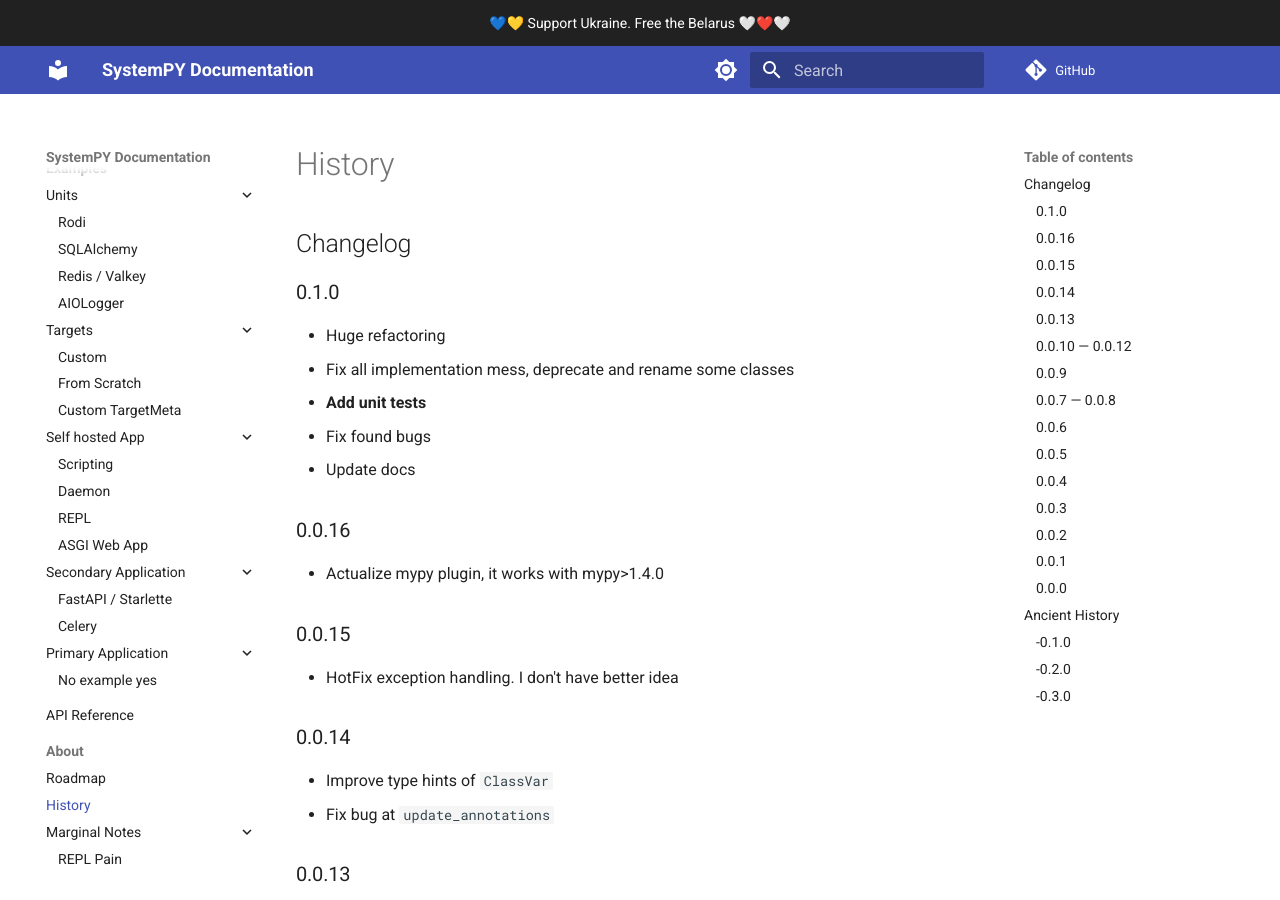
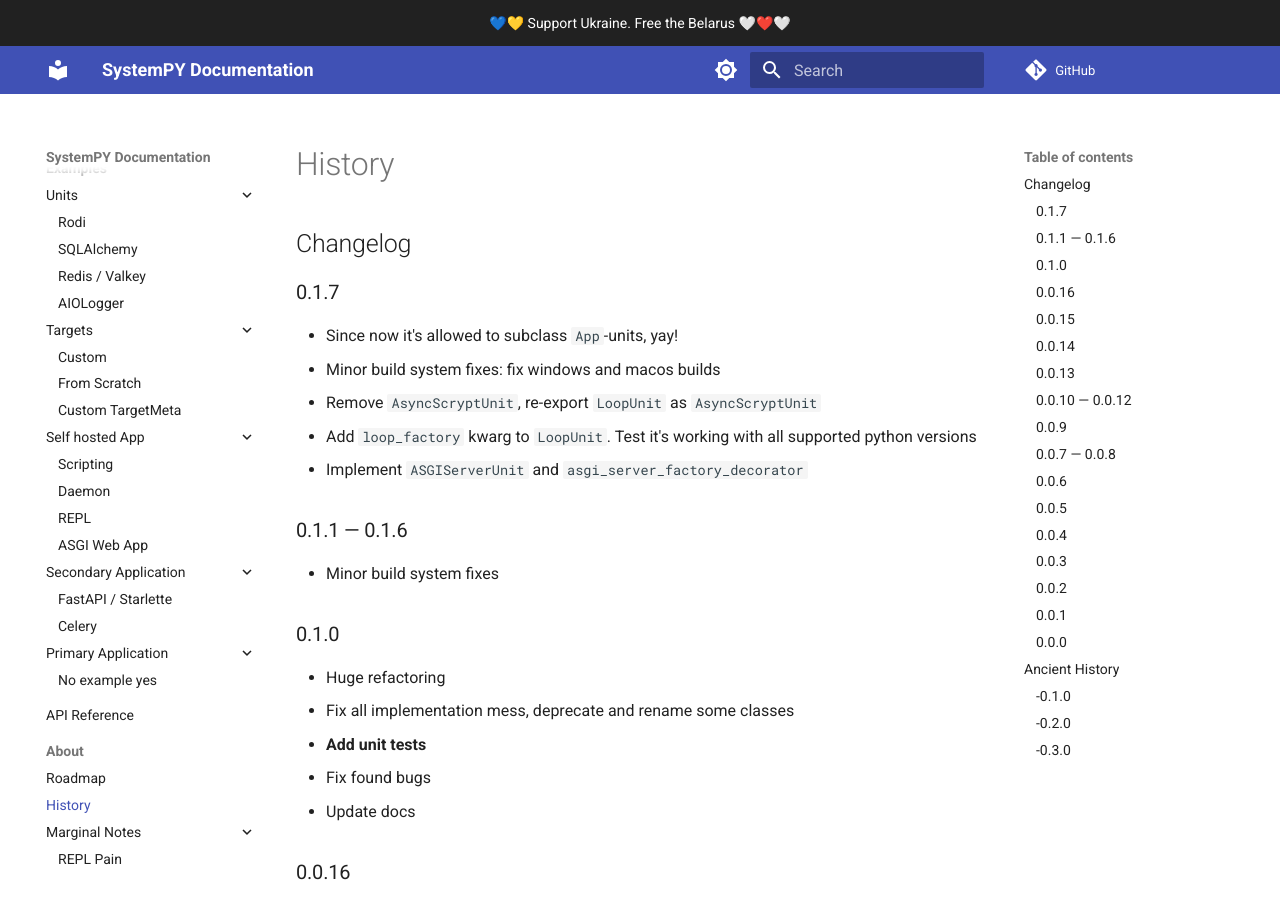
Before and after one commit to kai3341/systemPY, an MkDocs documentation site: the page built from docs/about/history.md, in a window 1280 px wide and 900 px high. Built offline with MkDocs 1.6.1 and Material for MkDocs 9.7.7, drawn with Linux system fonts in a browser that asks for light colours; comment, search, counter and statistics services are not loaded.

Commit message:
More docs. Bump version

```diff
--- a/docs/about/history.md
+++ b/docs/about/history.md
@@ -1,4 +1,17 @@
 ## Changelog
+
+### 0.1.7
+
+- Since now it's allowed to subclass `App`-units, yay!
+- Minor build system fixes: fix windows and macos builds
+- Remove `AsyncScryptUnit`, re-export `LoopUnit` as `AsyncScryptUnit`
+- Add `loop_factory` kwarg to `LoopUnit`. Test it's working with all supported
+  python versions
+- Implement `ASGIServerUnit` and `asgi_server_factory_decorator`
+
+### 0.1.1 &#151 0.1.6
+
+- Minor build system fixes
 
 ### 0.1.0
 
--- a/pyproject.toml
+++ b/pyproject.toml
@@ -1,6 +1,6 @@
 [project]
 name = "systempy"
-version = "0.1.6"
+version = "0.1.7"
 description = "Python application component initialization system"
 authors = [{name = "kai3341"}]
 readme = "README.md"
```
Also changed, not shown: docs/api-reference.md (+7 -0 lines), docs/getting-started.md (+10 -1 lines).
